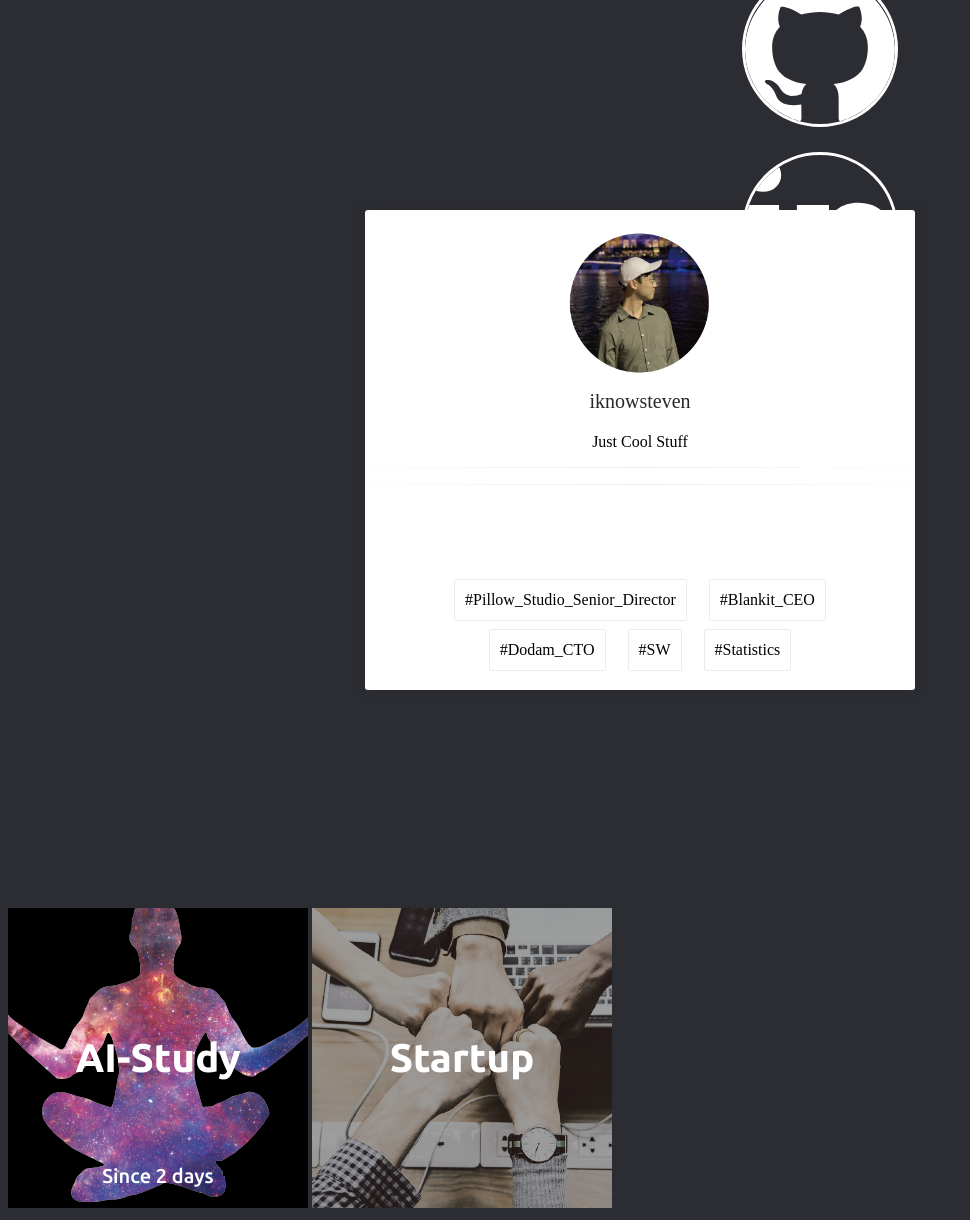
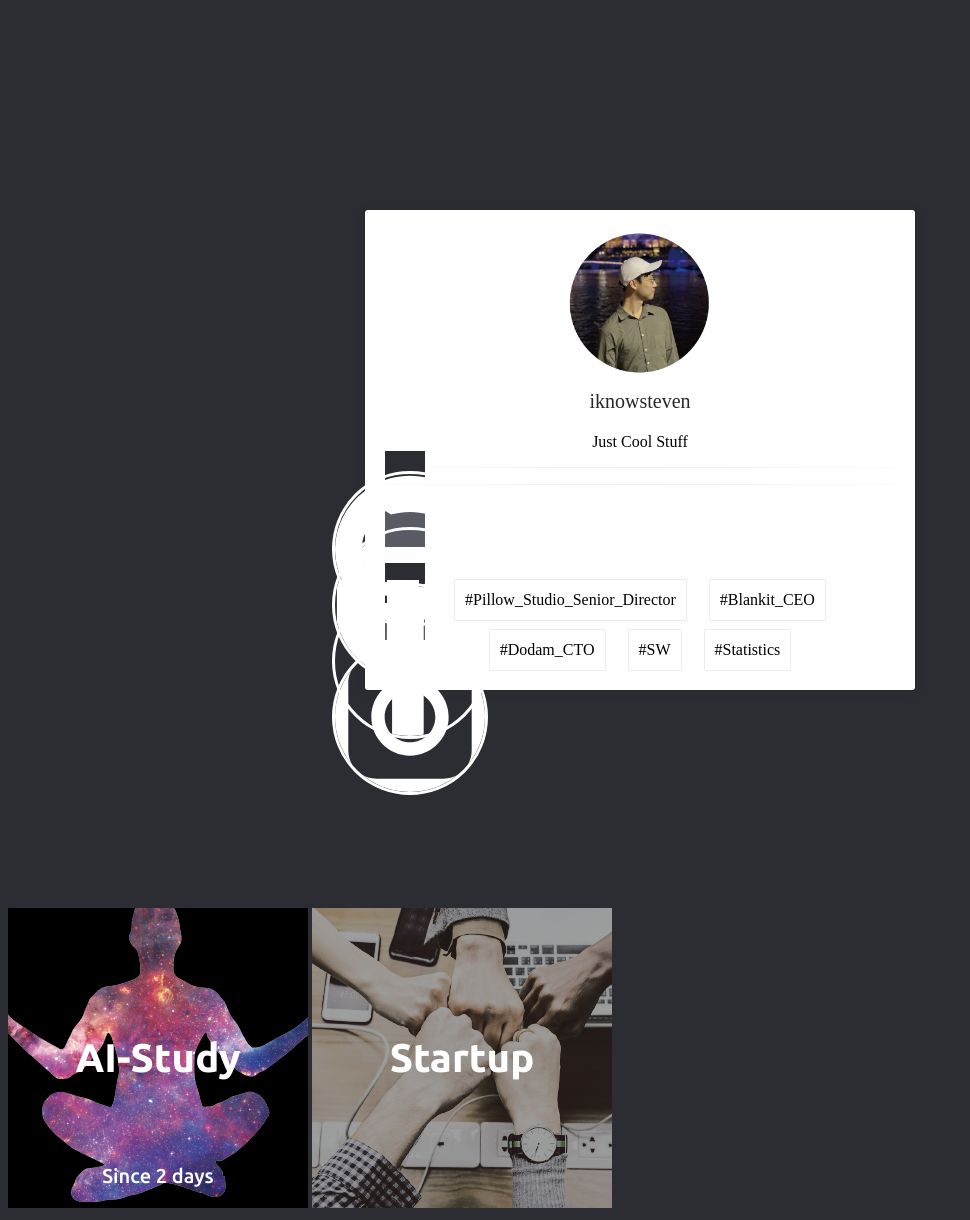
Before and after one commit to iknowSteven/iknowSteven.github.io, a Jekyll site: the page built from index.md, in a window 1280 px wide. Shown: the whole page, without its empty margins (0-970 px from the left). Built offline with Jekyll 4.4.1, drawn with Linux system fonts in a browser that asks for light colours; our own code applies the rules of GitHub Pages for plain Markdown files.

Commit message:
no message

```diff
--- a/assets/css/home.css
+++ b/assets/css/home.css
@@ -98,13 +98,13 @@ html {
     margin-left: 5px;
 }
 
-.home_main_social_black_bio_black {
+.home_main_social_black {
     width: 40px;
     height: 40px;
     background-color: #2c2c33;
 }
 
-.home_main_social_gray_bio_gray {
+.home_main_social_gray {
     width: 40px;
     height: 40px;
     background-color: #585b63;
```
